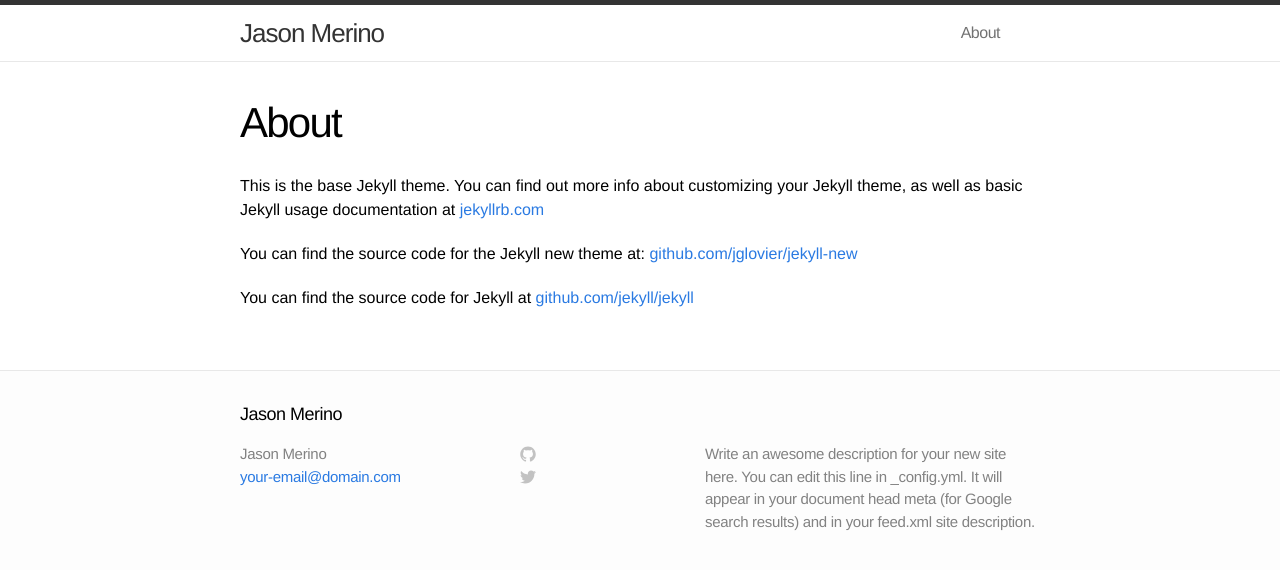
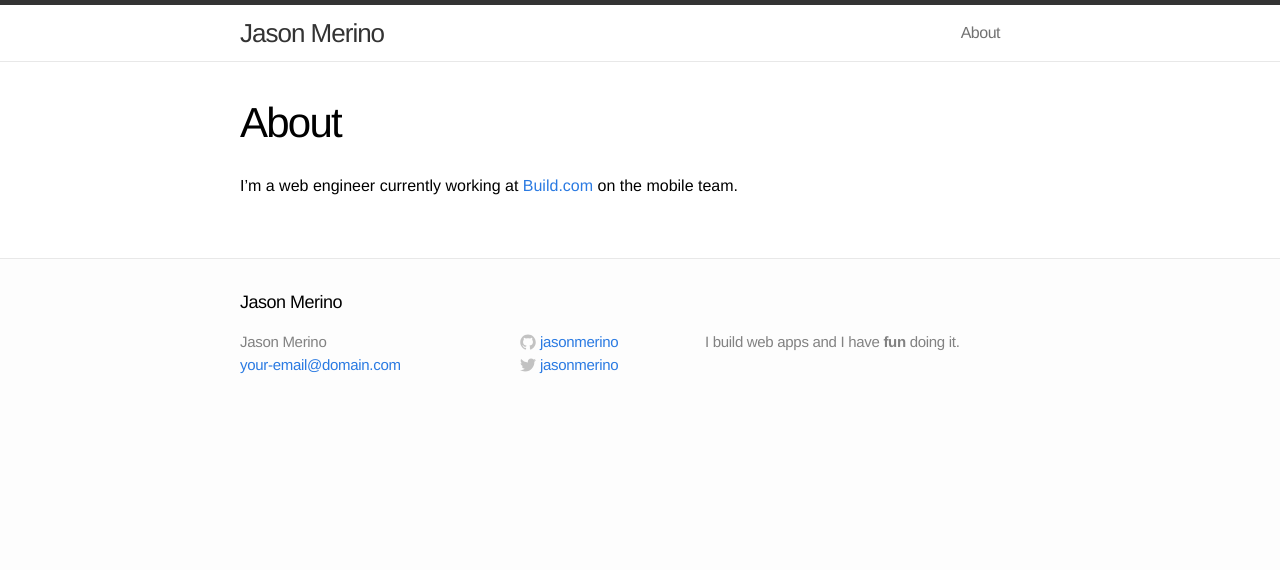
Before and after one commit to jasonmerino/jasonmerino.github.io, a Jekyll site: the page built from about.md, in a window 1280 px wide. Shown: the top 570 px of the page. Built offline with Jekyll 4.4.1, drawn with Linux system fonts in a browser that asks for light colours.

Commit message:
Added updates to the about page and some of the footer stuff.

```diff
--- a/_config.yml
+++ b/_config.yml
@@ -1,9 +1,10 @@
 # Site settings
 title: Jason Merino
 email: your-email@domain.com
-description: "Write an awesome description for your new site here. You can edit this line in _config.yml. It will appear in your document head meta (for Google search results) and in your feed.xml site description."
+description: "I build web apps and I have <b>fun</b> doing it."
 baseurl: ""
 url: "http://yourdomain.com"
+username: "jasonmerino"
 
 # Build settings
 markdown: kramdown
--- a/about.md
+++ b/about.md
@@ -4,8 +4,4 @@ title: About
 permalink: /about/
 ---
 
-This is the base Jekyll theme. You can find out more info about customizing your Jekyll theme, as well as basic Jekyll usage documentation at [jekyllrb.com](http://jekyllrb.com/)
-
-You can find the source code for the Jekyll new theme at: [github.com/jglovier/jekyll-new](https://github.com/jglovier/jekyll-new)
-
-You can find the source code for Jekyll at [github.com/jekyll/jekyll](https://github.com/jekyll/jekyll)
+I'm a web engineer currently working at [Build.com](http://build.com/) on the mobile team.
```
